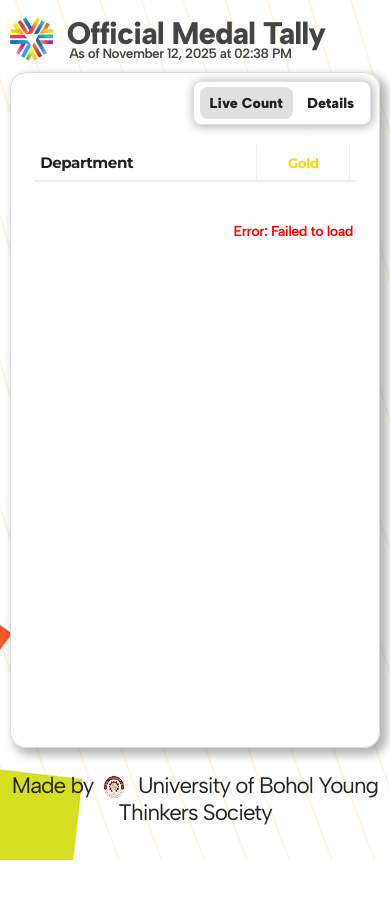
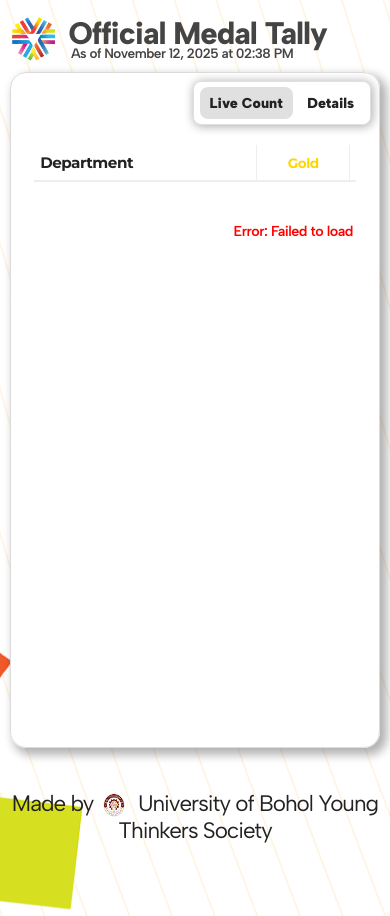
Before and after one commit to UB-Young-Thinkers-Society/UBDaysMedalTally, a PHP site: page / in a window 390 px wide. Before the commit the page ends 860 px from the top, so only its background shows below. Run offline with PHP 8.4, Linux system fonts and the light colour scheme; some libraries are stand-ins or nearby versions.

Commit message:
responsive v1.4

```diff
--- a/main/css/live-feed.css
+++ b/main/css/live-feed.css
@@ -7,14 +7,16 @@ body {
     position: relative;
     min-height: 100vh;
     letter-spacing: -.5px;
+    /* Reserve space for fixed footer to avoid overlap with content */
+    padding-bottom: clamp(56px, 8vw, 96px);
 }
 .main-header {
     display: flex;
     align-items: center;
     gap: clamp(12px, 2.5vw, 18px);
-    margin-top: clamp(12px, 4vw, 32px);
-    margin-left: clamp(8px, 4vw, 55px);
-    margin-bottom: clamp(10px, 2.5vw, 15px);
+    box-sizing: border-box;
+    width: clamp(300px, 95vw, 1400px);
+    margin: clamp(12px, 4vw, 32px) auto clamp(10px, 2.5vw, 15px) auto;
 }
 .main-header img {
     width: clamp(48px, 9vw, 100px);
@@ -167,11 +169,11 @@ body {
 footer,
 .footer {
     position: fixed;
-    bottom: 18px;
+    bottom: 0;
     left: 0;
     width: 100%;
     text-align: center;
-    z-index: 2;
+    z-index: 10;
     font-size: 1.4rem;
     letter-spacing: -1px;
     color: #222;
@@ -189,7 +191,7 @@ footer,
     margin-right: 8px;
 }
 @media (max-width: 900px) {
-    .main-header { margin-left: 8px; }
+    .main-header { margin-left: auto; margin-right: auto; }
     .tally-card { max-width: 99vw; }
     .top-buttons { right: 8px; }
 }
--- a/main/css/style-about-us.css
+++ b/main/css/style-about-us.css
@@ -7,6 +7,8 @@ body {
     position: relative;
     min-height: 100vh;
     letter-spacing: -.5px;
+    /* Reserve space for fixed footer to avoid overlap */
+    padding-bottom: clamp(56px, 8vw, 96px);
 }
 
 .background {
@@ -271,11 +273,11 @@ body {
 
 footer {
     position: fixed;
-    bottom: 18px;
+    bottom: 0;
     left: 0;
     width: 100%;
     text-align: center;
-    z-index: 2;
+    z-index: 10;
     font-size: 1.4rem;
     letter-spacing: -1px;
     color: #222;
--- a/main/css/styles-committee.css
+++ b/main/css/styles-committee.css
@@ -7,6 +7,8 @@ body {
     position: relative;
     min-height: 100vh;
     letter-spacing: -.5px;
+    /* Reserve space for fixed footer to avoid overlap */
+    padding-bottom: clamp(56px, 8vw, 96px);
 }
 
 #loader {
@@ -279,11 +281,11 @@ body {
 
 footer {
     position: fixed;
-    bottom: 18px;
+    bottom: 0;
     left: 0;
     width: 100%;
     text-align: center;
-    z-index: 2;
+    z-index: 10;
     font-size: 1.4rem;
     letter-spacing: -1px;
     color: #222;
--- a/main/css/styles-config.css
+++ b/main/css/styles-config.css
@@ -7,6 +7,8 @@ body {
     position: relative;
     min-height: 100vh;
     letter-spacing: -.5px;
+    /* Reserve space for fixed footer to avoid overlap */
+    padding-bottom: clamp(56px, 8vw, 96px);
 }
 
 .background {
@@ -157,11 +159,11 @@ h2 {
 
 footer {
     position: fixed;
-    bottom: 18px;
+    bottom: 0;
     left: 0;
     width: 100%;
     text-align: center;
-    z-index: 2;
+    z-index: 10;
     font-size: 1.4rem;
     letter-spacing: -1px;
     color: #222;
--- a/main/css/styles-tabulation.css
+++ b/main/css/styles-tabulation.css
@@ -7,6 +7,8 @@ body {
     position: relative;
     min-height: 100vh;
     letter-spacing: -.5px;
+    /* Reserve space for fixed footer to avoid overlap */
+    padding-bottom: clamp(56px, 8vw, 96px);
 }
 
 .background {
@@ -210,11 +212,11 @@ body {
 
 footer {
     position: fixed;
-    bottom: 18px;
+    bottom: 0;
     left: 0;
     width: 100%;
     text-align: center;
-    z-index: 2;
+    z-index: 10;
     font-size: 1.4rem;
     letter-spacing: -1px;
     color: #222;
```
